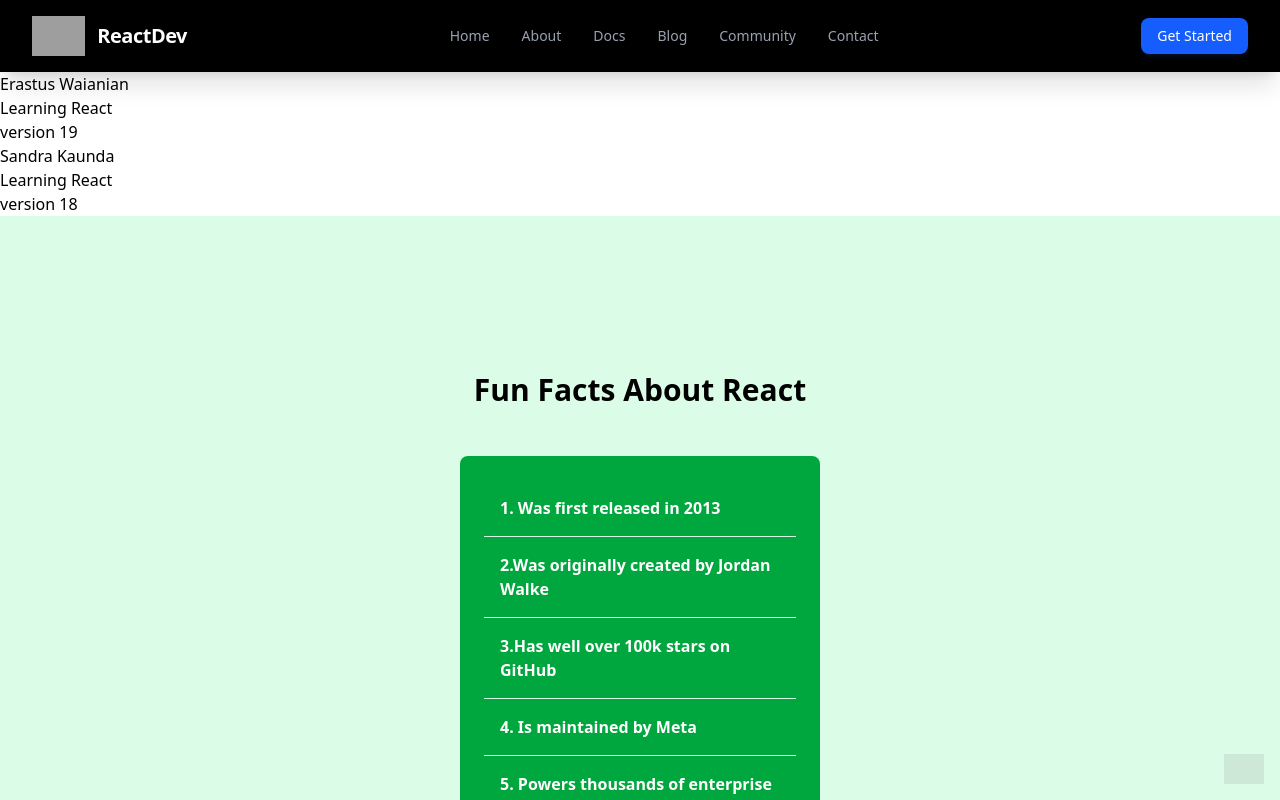
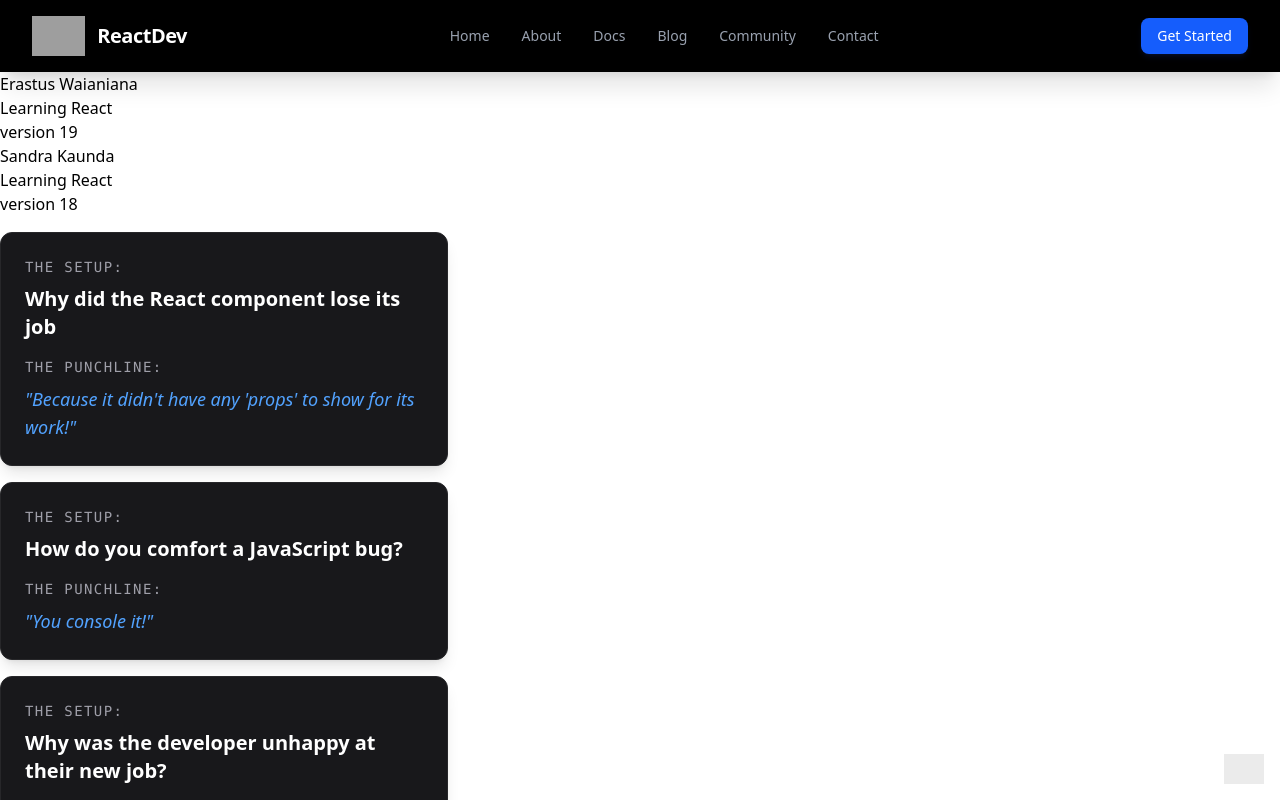
Before and after one commit to wainaina-mwangi/New-pro, a React (Vite) app: page / in a window 1280 px wide. Shown: the top 800 px of the page. Built offline with nearby package versions, Linux system fonts and the light colour scheme; grey boxes are pictures that could not be loaded.

Commit message:
props destructuring

```diff
--- a/src/App.jsx
+++ b/src/App.jsx
@@ -2,6 +2,7 @@ import React from 'react'
 import Rcards from './components/Rcards'
 import Navbar from './components/Navbar'
 import Props from './components/Props'
+import Joke from './components/Joke'
 import Header from './components/Header'
 import Entry from './components/Entry'
 import CopyRight from './components/CopyRight'
@@ -14,7 +15,7 @@ function App() {
 
     <Navbar/>
     <Props
-    name ="Erastus Waianian"
+    name ="Erastus Waianiana"
     task ="Learning React"
     version="version 19 "
     />
@@ -22,6 +23,19 @@ function App() {
     name ="Sandra Kaunda"
     task ="Learning React"
     version="version 18 "
+    />
+    <Joke
+    setup="Why did the React component lose its job"
+    punchline="Because it didn't have any 'props' to show for its work!"
+    />
+    <Joke
+     setup="How do you comfort a JavaScript bug?"
+    punchline="You console it!"
+    />
+    <Joke
+     setup="Why was the developer unhappy at their new job?"
+     punchline="They wanted a 'View' but the boss only gave them 'React-ion"
+
     />
     <Rcards/>
     <Header/>
--- a/src/components/Entry.jsx
+++ b/src/components/Entry.jsx
@@ -6,7 +6,7 @@ function Entry() {
     let timeOfDay;
 
     if(hours < 12){
-        timeOfDay = 'good mporning'
+        timeOfDay = 'good morning'
     }else if(hours >=12 && hours >= 17){
         timeOfDay = "goood evening"
     }else {
--- /dev/null
+++ b/src/components/Joke.jsx
@@ -0,0 +1,15 @@
+import React from 'react'
+
+function Joke({ setup, punchline }) {
+  return (
+    <div className=" bg-zinc-900 border border-zinc-800 p-6 rounded-xl my-4 shadow-lg max-w-md">
+      <p className="text-zinc-400 text-sm font-mono mb-2 uppercase tracking-widest">The Setup:</p>
+      <h3 className="text-xl font-semibold text-white mb-4">{setup}</h3>
+
+      <p className="text-zinc-400 text-sm font-mono mb-2 uppercase tracking-widest">The Punchline:</p>
+      <p className="text-lg text-blue-400 italic font-medium">"{punchline}"</p>
+    </div>
+  )
+}
+
+export default Joke
--- a/src/components/Props.jsx
+++ b/src/components/Props.jsx
@@ -5,7 +5,7 @@ function Props({name,task,version}) {
 
   return (
     <div>
-        <h1> {name}</h1>
+        <h1>{name}</h1>
         <p>{task}</p>
         <p>{version}</p>
     </div>
```
